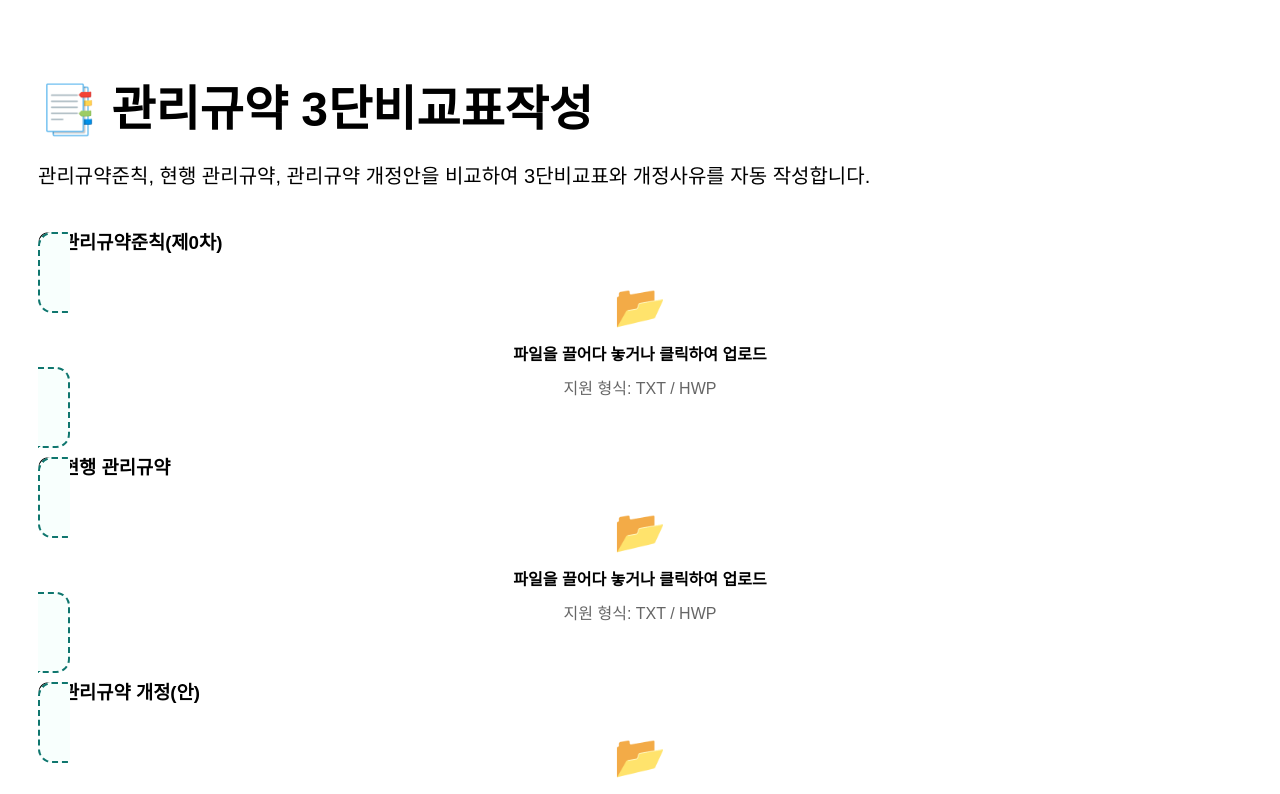
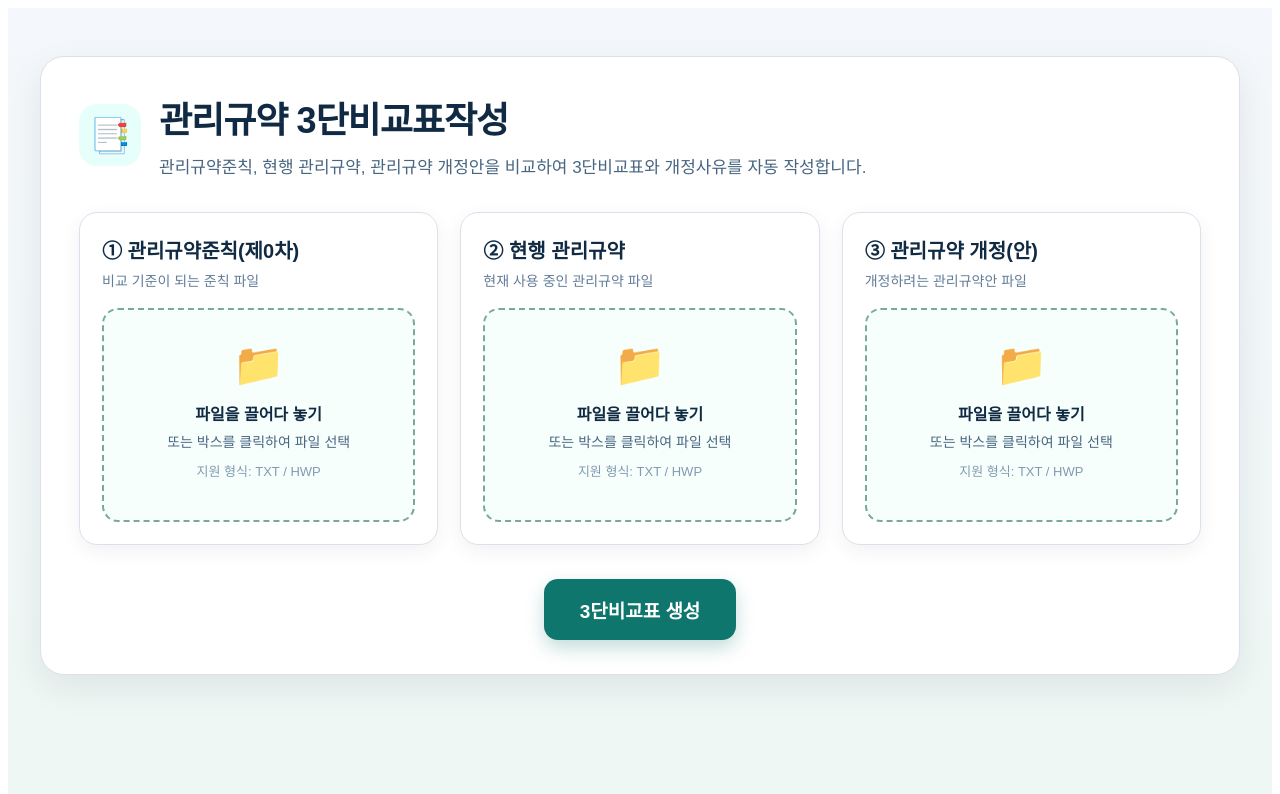
Before and after one commit to kimsangmyun2-hub/management-rules-compare, a React (Vite) app: page / in a window 1280 px wide. Shown: the top 794 px of the page. Built offline with nearby package versions, Linux system fonts and the light colour scheme.

Commit message:
Improve upload page design

```diff
--- a/src/App.jsx
+++ b/src/App.jsx
@@ -26,22 +26,31 @@ export default function App() {
     setRows(data.rows || []);
   };
 
-  const dropBoxStyle = {
-    border: "2px dashed #0f766e",
-    borderRadius: 14,
-    padding: 30,
-    marginTop: 12,
-    background: "#f8fffd",
-    cursor: "pointer",
-    textAlign: "center"
-  };
-
-  const renderDropBox = (title, file, setFile) => (
-    <div style={{ marginTop: 35 }}>
-      <h3 style={{ marginBottom: 10 }}>{title}</h3>
+  const renderDropBox = (title, description, file, setFile) => (
+    <div
+      style={{
+        background: "white",
+        border: "1px solid #d9e2ec",
+        borderRadius: 18,
+        padding: 22,
+        boxShadow: "0 6px 20px rgba(15, 23, 42, 0.06)"
+      }}
+    >
+      <div style={{ fontSize: 20, fontWeight: 800, color: "#102a43" }}>{title}</div>
+      <div style={{ marginTop: 6, color: "#627d98", fontSize: 14 }}>{description}</div>
 
       <label
-        style={dropBoxStyle}
+        style={{
+          display: "block",
+          marginTop: 18,
+          border: "2px dashed #7aa99b",
+          borderRadius: 16,
+          padding: "30px 18px",
+          background: "#f7fffc",
+          cursor: "pointer",
+          textAlign: "center",
+          minHeight: 150
+        }}
         onDragOver={(e) => e.preventDefault()}
         onDrop={(e) => {
           e.preventDefault();
@@ -56,13 +65,14 @@ export default function App() {
           onChange={(e) => setFile(e.target.files[0])}
         />
 
-        <div style={{ fontSize: 42 }}>📂</div>
-
-        <div style={{ marginTop: 10, fontWeight: "bold" }}>
-          파일을 끌어다 놓거나 클릭하여 업로드
+        <div style={{ fontSize: 42 }}>📁</div>
+        <div style={{ marginTop: 12, fontWeight: 800, color: "#102a43" }}>
+          파일을 끌어다 놓기
         </div>
-
-        <div style={{ marginTop: 10, color: "#666" }}>
+        <div style={{ marginTop: 6, color: "#486581", fontSize: 14 }}>
+          또는 박스를 클릭하여 파일 선택
+        </div>
+        <div style={{ marginTop: 10, color: "#829ab1", fontSize: 13 }}>
           지원 형식: TXT / HWP
         </div>
 
@@ -70,14 +80,15 @@ export default function App() {
           <div
             style={{
               marginTop: 18,
-              padding: 10,
-              borderRadius: 8,
+              padding: "10px 12px",
+              borderRadius: 10,
               background: "#d1fae5",
               color: "#065f46",
-              fontWeight: "bold"
+              fontWeight: 800,
+              wordBreak: "break-all"
             }}
           >
-            선택 파일: {file.name}
+            선택 완료: {file.name}
           </div>
         )}
       </label>
@@ -87,65 +98,113 @@ export default function App() {
   return (
     <div
       style={{
-        padding: 30,
-        fontFamily: "sans-serif",
-        maxWidth: 1600,
-        margin: "0 auto"
+        minHeight: "100vh",
+        background: "linear-gradient(180deg, #f4f7fb 0%, #eef7f4 100%)",
+        fontFamily: "Arial, sans-serif",
+        color: "#102a43"
       }}
     >
-      <h1 style={{ fontSize: 48, marginBottom: 10 }}>
-        📑 관리규약 3단비교표작성
+      <div style={{ maxWidth: 1200, margin: "0 auto", padding: "48px 24px" }}>
+        <div
+          style={{
+            background: "white",
+            borderRadius: 24,
+            padding: "34px 38px",
+            boxShadow: "0 12px 35px rgba(15, 23, 42, 0.08)",
+            border: "1px solid #d9e2ec"
+          }}
+        >
+          <div style={{ display: "flex", alignItems: "center", gap: 18 }}>
+            <div
+              style={{
+                width: 62,
+                height: 62,
+                borderRadius: 18,
+                background: "#e6fffa",
+                display: "flex",
+                alignItems: "center",
+                justifyContent: "center",
+                fontSize: 34
+              }}
+            >
+              📑
+            </div>
+            <div>
+              <h1 style={{ margin: 0, fontSize: 36, letterSpacing: "-1px" }}>
+                관리규약 3단비교표작성
               </h1>
+              <p style={{ margin: "10px 0 0", color: "#486581", fontSize: 17 }}>
+                관리규약준칙, 현행 관리규약, 관리규약 개정안을 비교하여 3단비교표와 개정사유를 자동 작성합니다.
+              </p>
+            </div>
+          </div>
 
-      <p style={{ fontSize: 20, lineHeight: 1.6 }}>
-        관리규약준칙, 현행 관리규약, 관리규약 개정안을 비교하여
-        3단비교표와 개정사유를 자동 작성합니다.
-      </p>
-
+          <div
+            style={{
+              display: "grid",
+              gridTemplateColumns: "repeat(auto-fit, minmax(280px, 1fr))",
+              gap: 22,
+              marginTop: 34
+            }}
+          >
             {renderDropBox(
               "① 관리규약준칙(제0차)",
+              "비교 기준이 되는 준칙 파일",
               guidelineFile,
               setGuidelineFile
             )}
-
             {renderDropBox(
               "② 현행 관리규약",
+              "현재 사용 중인 관리규약 파일",
               currentFile,
               setCurrentFile
             )}
-
             {renderDropBox(
               "③ 관리규약 개정(안)",
+              "개정하려는 관리규약안 파일",
               revisionFile,
               setRevisionFile
             )}
+          </div>
 
+          <div style={{ display: "flex", justifyContent: "center", marginTop: 34 }}>
             <button
               onClick={handleCompare}
               style={{
-          marginTop: 40,
-          padding: "16px 28px",
+                padding: "17px 36px",
                 background: "#0f766e",
                 color: "white",
                 border: "none",
-          borderRadius: 12,
+                borderRadius: 14,
                 cursor: "pointer",
-          fontSize: 20,
-          fontWeight: "bold"
+                fontSize: 19,
+                fontWeight: 800,
+                boxShadow: "0 8px 18px rgba(15, 118, 110, 0.25)"
               }}
             >
               3단비교표 생성
             </button>
+          </div>
+        </div>
 
         {rows.length > 0 && (
-        <div style={{ overflowX: "auto", marginTop: 50 }}>
+          <div
+            style={{
+              overflowX: "auto",
+              marginTop: 34,
+              background: "white",
+              borderRadius: 18,
+              padding: 18,
+              border: "1px solid #d9e2ec",
+              boxShadow: "0 8px 25px rgba(15, 23, 42, 0.06)"
+            }}
+          >
             <table
-            border="1"
               cellPadding="12"
               style={{
                 width: "100%",
                 borderCollapse: "collapse",
-              minWidth: 1600,
+                minWidth: 1500,
                 background: "white"
               }}
             >
@@ -161,7 +220,7 @@ export default function App() {
 
               <tbody>
                 {rows.map((row, index) => (
-                <tr key={index}>
+                  <tr key={index} style={{ borderBottom: "1px solid #e5e7eb" }}>
                     <td>{row.article}</td>
                     <td style={{ whiteSpace: "pre-wrap" }}>{row.guideline}</td>
                     <td style={{ whiteSpace: "pre-wrap" }}>{row.current}</td>
@@ -174,5 +233,6 @@ export default function App() {
           </div>
         )}
       </div>
+    </div>
   );
 }
```
Lines whose indentation alone changed are shown as unchanged.
